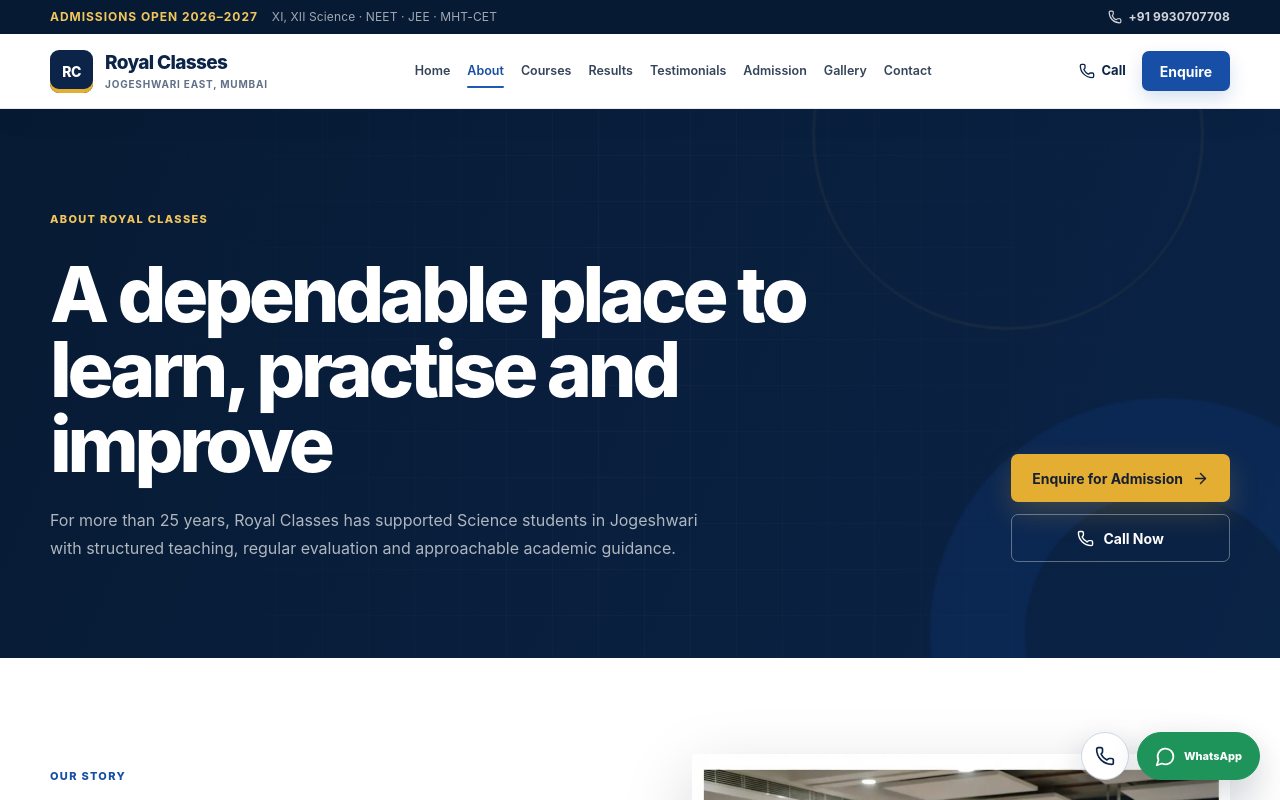
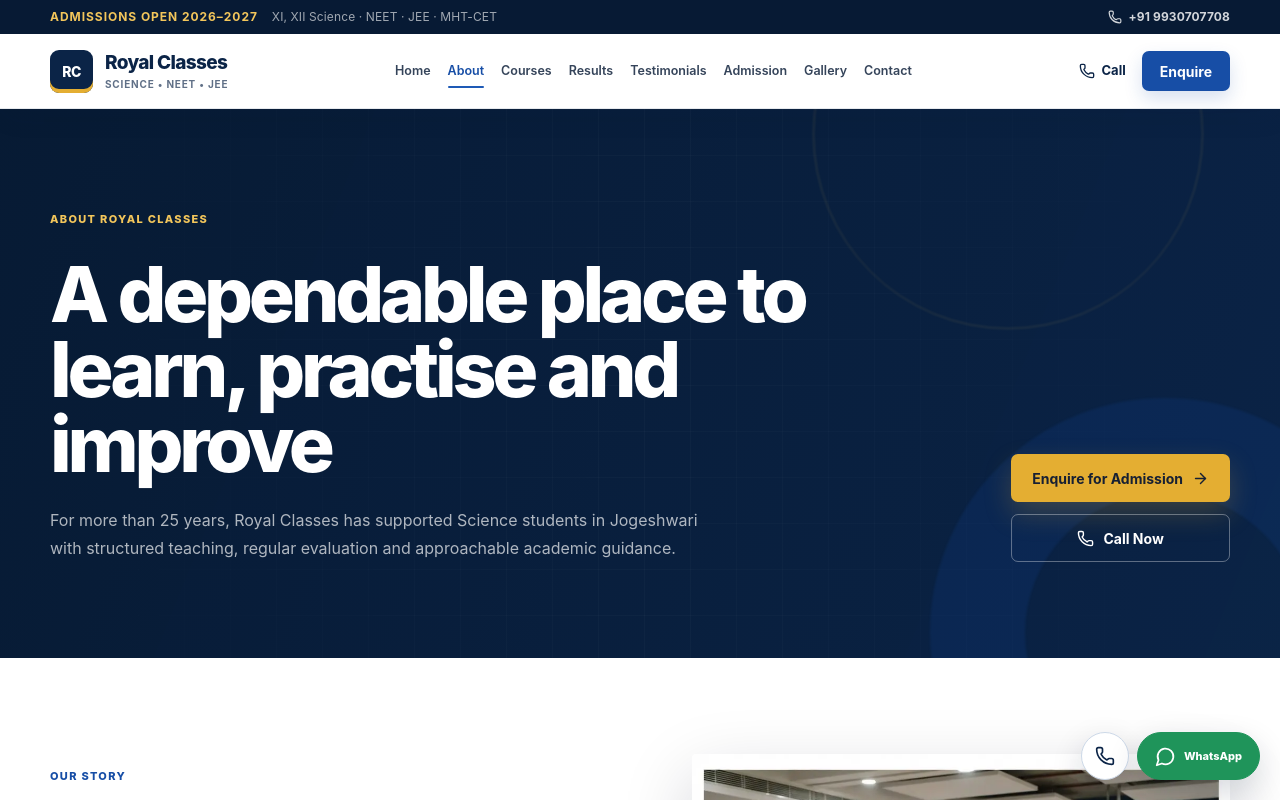
Before and after one commit to deeprealworld-dot/royal-classes-demo, a Next.js app: page /about in a window 1280 px wide. Shown: the top 800 px of the page. Built offline with nearby package versions, Linux system fonts and the light colour scheme; a web font is replaced by a local one.

Commit message:
Redesign navigation and footer

```diff
--- a/components/royal-shell.tsx
+++ b/components/royal-shell.tsx
@@ -53,7 +53,7 @@
           </span>
           <span className="brand-copy">
             <strong>Royal Classes</strong>
-            <small>Jogeshwari East, Mumbai</small>
+            <small>Science • NEET • JEE</small>
           </span>
         </Link>
 
```
